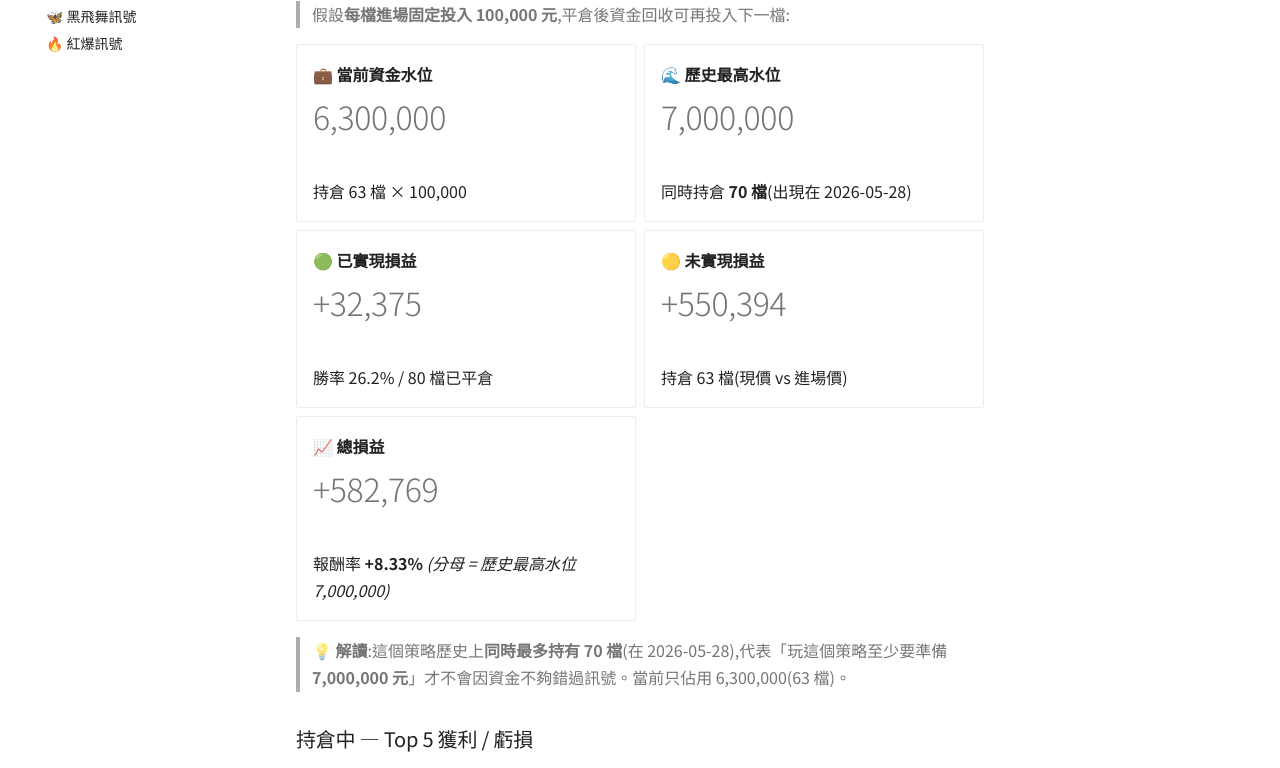
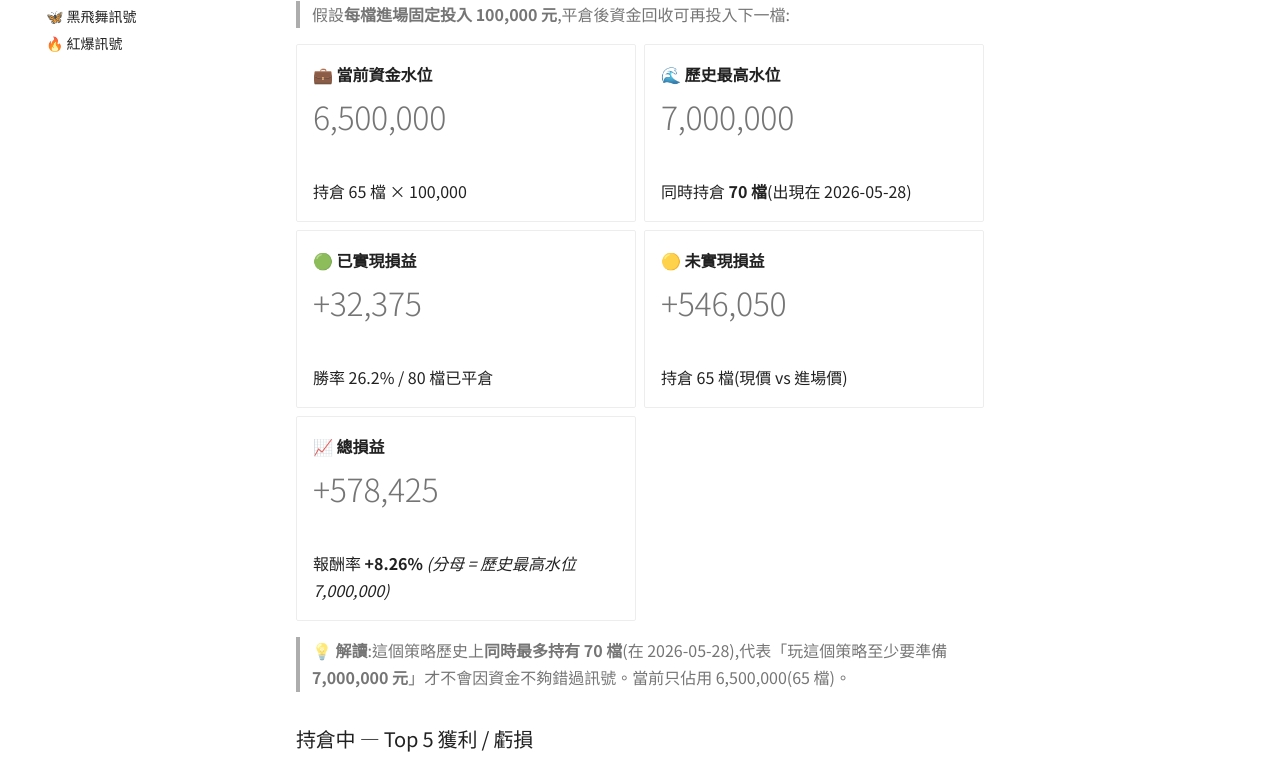
Before and after one commit to ShoppingLiao/stock-analysis-public, an MkDocs documentation site: the page built from docs/signals_capital.md, in a window 1280 px wide and 1400 px high, scrolled down 359 px. Shown: the part 167-935 px from the top of the window. Built offline with MkDocs 1.6.1 and Material for MkDocs 9.7.7, drawn with Linux system fonts in a browser that asks for light colours; comment, search, counter and statistics services are not loaded; some of the changed text lies outside the part shown.

Commit message:
docs(signals): update BB + RB + capital (2026-05-29)

```diff
--- a/docs/signals_capital.md
+++ b/docs/signals_capital.md
@@ -17,9 +17,9 @@
 
 -   **💼 當前資金水位**
 
-    # 6,300,000
+    # 6,500,000
 
-    持倉 63 檔 × 100,000
+    持倉 65 檔 × 100,000
 
 -   **🌊 歷史最高水位**
 
@@ -35,19 +35,19 @@
 
 -   **🟡 未實現損益**
 
-    # +550,394
+    # +546,050
 
-    持倉 63 檔(現價 vs 進場價)
+    持倉 65 檔(現價 vs 進場價)
 
 -   **📈 總損益**
 
-    # +582,769
+    # +578,425
 
-    報酬率 **+8.33%** _(分母 = 歷史最高水位 7,000,000)_
+    報酬率 **+8.26%** _(分母 = 歷史最高水位 7,000,000)_
 
 </div>
 
-> **💡 解讀**:這個策略歷史上**同時最多持有 70 檔**(在 2026-05-28),代表「玩這個策略至少要準備 **7,000,000 元**」才不會因資金不夠錯過訊號。當前只佔用 6,300,000(63 檔)。
+> **💡 解讀**:這個策略歷史上**同時最多持有 70 檔**(在 2026-05-28),代表「玩這個策略至少要準備 **7,000,000 元**」才不會因資金不夠錯過訊號。當前只佔用 6,500,000(65 檔)。
 
 ### 持倉中 — Top 5 獲利 / 虧損
 
@@ -139,9 +139,9 @@
 
 -   **💼 當前資金水位**
 
-    # 16,900,000
+    # 17,100,000
 
-    BB 6,300,000 + RB 10,600,000
+    BB 6,500,000 + RB 10,600,000
 
 -   **🌊 兩策略歷史最高水位**
 
@@ -157,15 +157,15 @@
 
 -   **🟡 未實現損益**
 
-    # +1,791,132
+    # +1,786,789
 
-    BB +550,394 + RB +1,240,738
+    BB +546,050 + RB +1,240,738
 
 -   **📈 總損益**
 
-    # +1,823,507
+    # +1,819,164
 
-    報酬率 **+10.36%** _(分母 = 兩策略歷史最高水位)_
+    報酬率 **+10.34%** _(分母 = 兩策略歷史最高水位)_
 
 </div>
 
```
Also changed, not shown: other parts of docs/signals_capital.md (+1 -1 lines), docs/signals_black_butterfly.md (+6 -4 lines).
